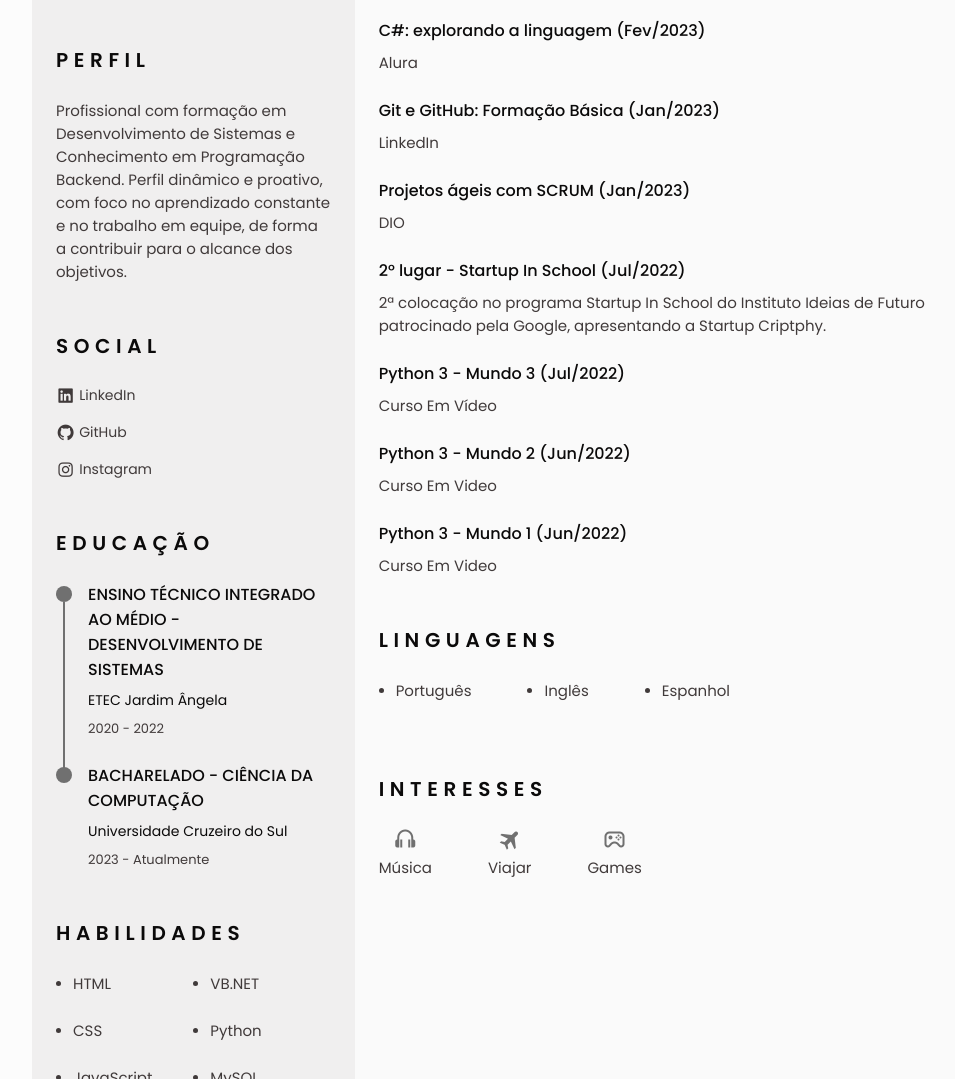
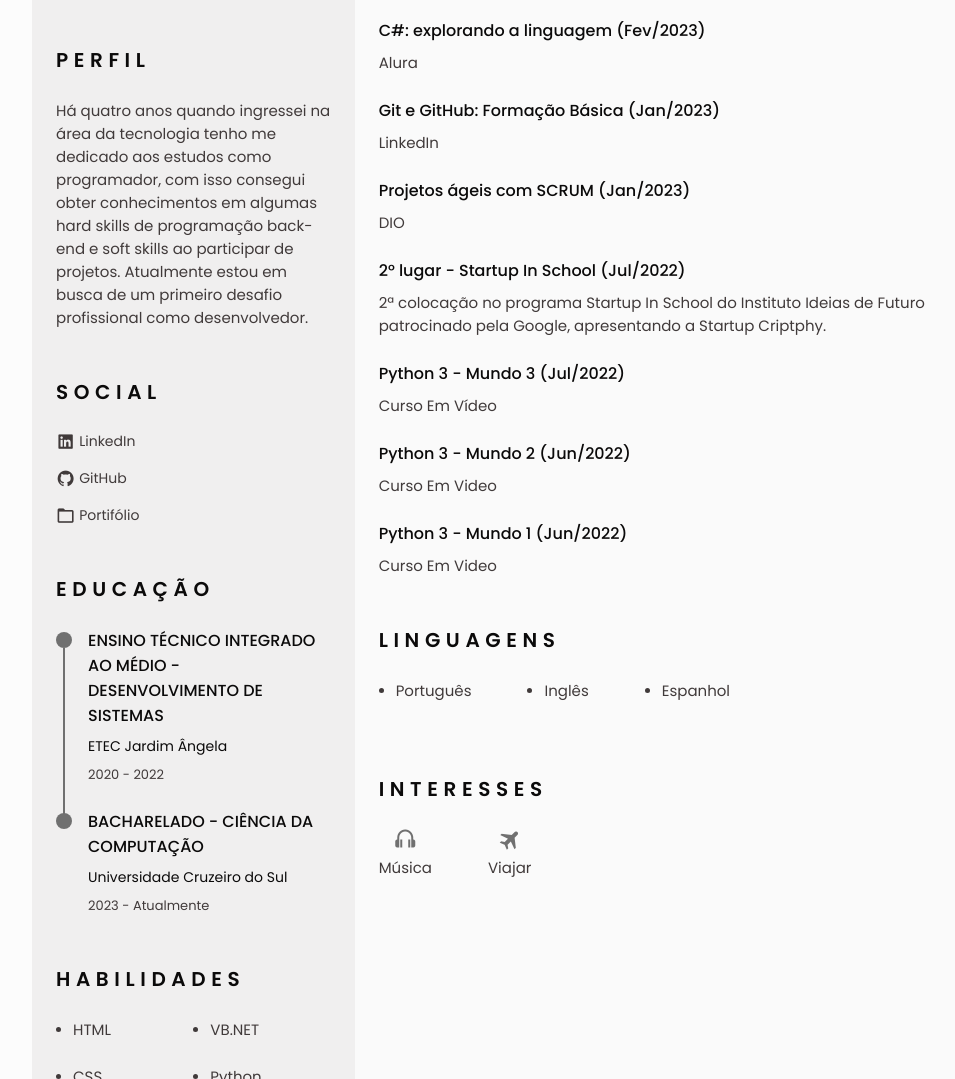
Before and after one commit to GabsOrtega/ortega-cv-web, a plain HTML site: page index.html in a window 1280 px wide. Shown: the part 421-1500 px from the top of the page, without its empty margins (124-1079 px from the left). Drawn offline with nearby package versions, Linux system fonts and the light colour scheme.

Commit message:
Atualização curriculo

```diff
--- a/index.html
+++ b/index.html
@@ -109,9 +109,7 @@
                 <section class="profile section" id="profile">
                     <h2 class="section-title">PERFIL</h2>
 
-                    <p class="profile__description">Profissional com formação em Desenvolvimento de Sistemas e
-                        Conhecimento em Programação Backend. Perfil dinâmico e proativo, com foco no aprendizado
-                        constante e no trabalho em equipe, de forma a contribuir para o alcance dos objetivos.</p>
+                    <p class="profile__description">Há quatro anos quando ingressei na área da tecnologia tenho me dedicado aos estudos como programador, com isso consegui obter conhecimentos em algumas hard skills de programação back-end e soft skills ao participar de projetos. Atualmente estou em busca de um primeiro desafio profissional como desenvolvedor. </p>
                 </section>
                 <!--========== SOCIAL ==========-->
                 <section class="social section">
@@ -124,8 +122,8 @@
                         <a href="https://github.com/gabsortega" target="_blank" class="social__link">
                             <i class='bx bxl-github social__icon'></i> GitHub
                         </a>
-                        <a href="https://www.instagram.com/gabsortegz_/" target="_blank" class="social__link">
-                            <i class='bx bxl-instagram social__icon'></i> Instagram
+                        <a href="https://gabs-ortega.vercel.app" target="_blank" class="social__link">
+                            <i class='bx bx-folder social__icon'></i> Portifólio
                         </a>
                     </div>
                 </section>
@@ -348,11 +346,6 @@
                             <i class='bx bxs-plane-alt interests__icon'></i>
                             <span class="interests__name">Viajar</span>
                         </div>
-
-                        <div class="interests__content">
-                            <i class='bx bx-joystick interests__icon'></i>
-                            <span class="interests__name">Games</span>
-                        </div>
                     </div>
                 </section>
             </div>
```
Also changed, not shown: 1 other file.
